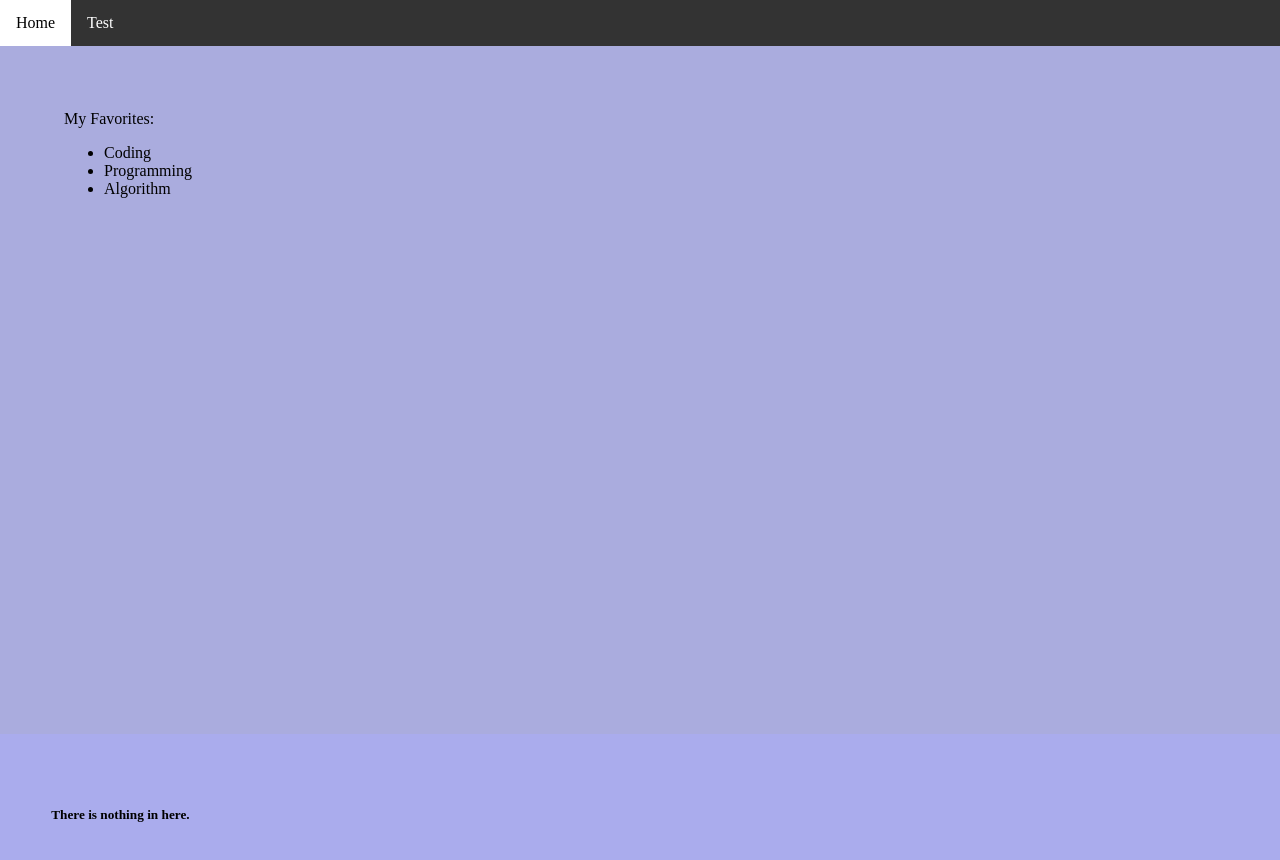
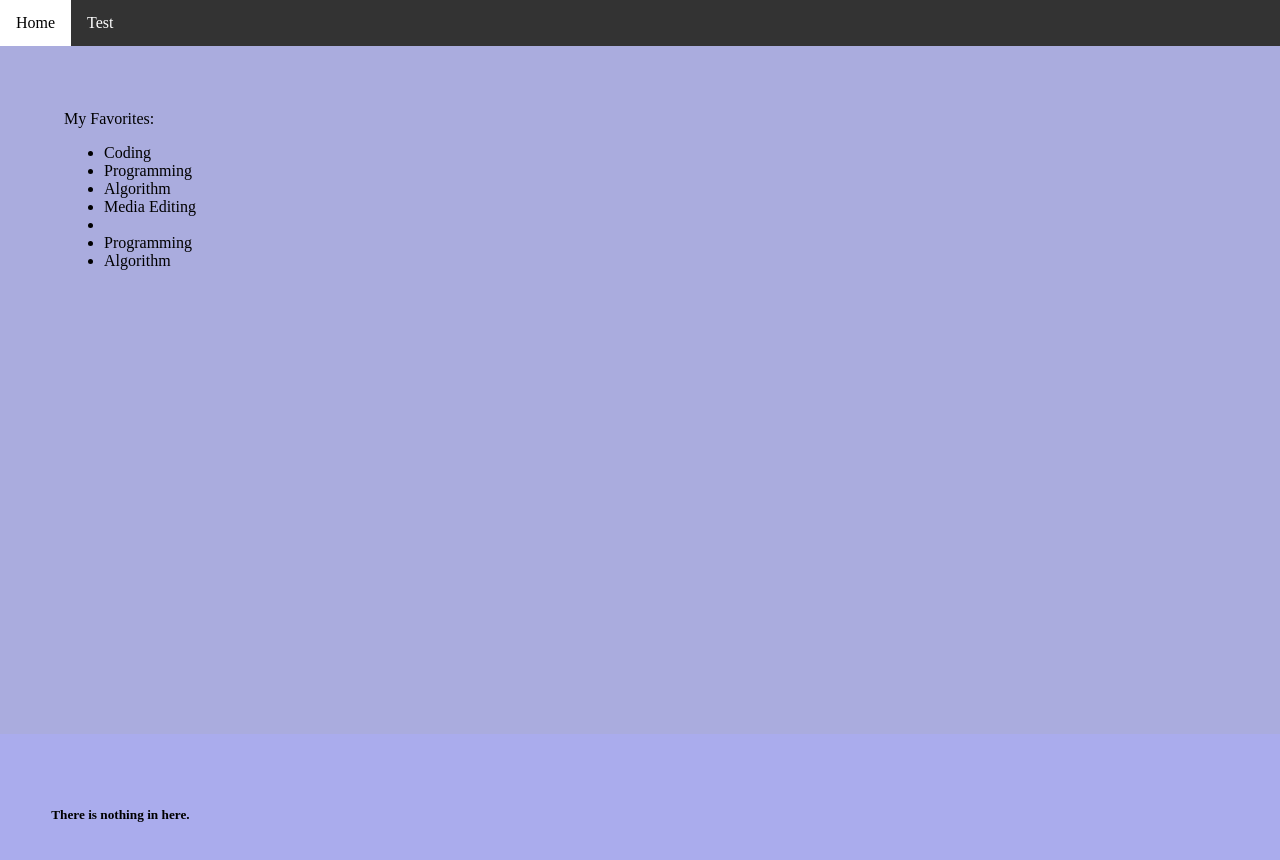
Before and after one commit to edisage/machine-problems-2, a plain HTML site: page index.html in a window 1280 px wide. Drawn offline with Linux system fonts and the light colour scheme.

Commit message:
Update index.html

```diff
--- a/index.html
+++ b/index.html
@@ -67,6 +67,11 @@
 			<li>Coding</li>
 			<li>Programming</li>
 			<li>Algorithm</li>
+			<li>Media Editing</li>
+			<li></li>
+			<li>Programming</li>
+			<li>Algorithm</li>
+
 	</ul>
 </div>
 
```
